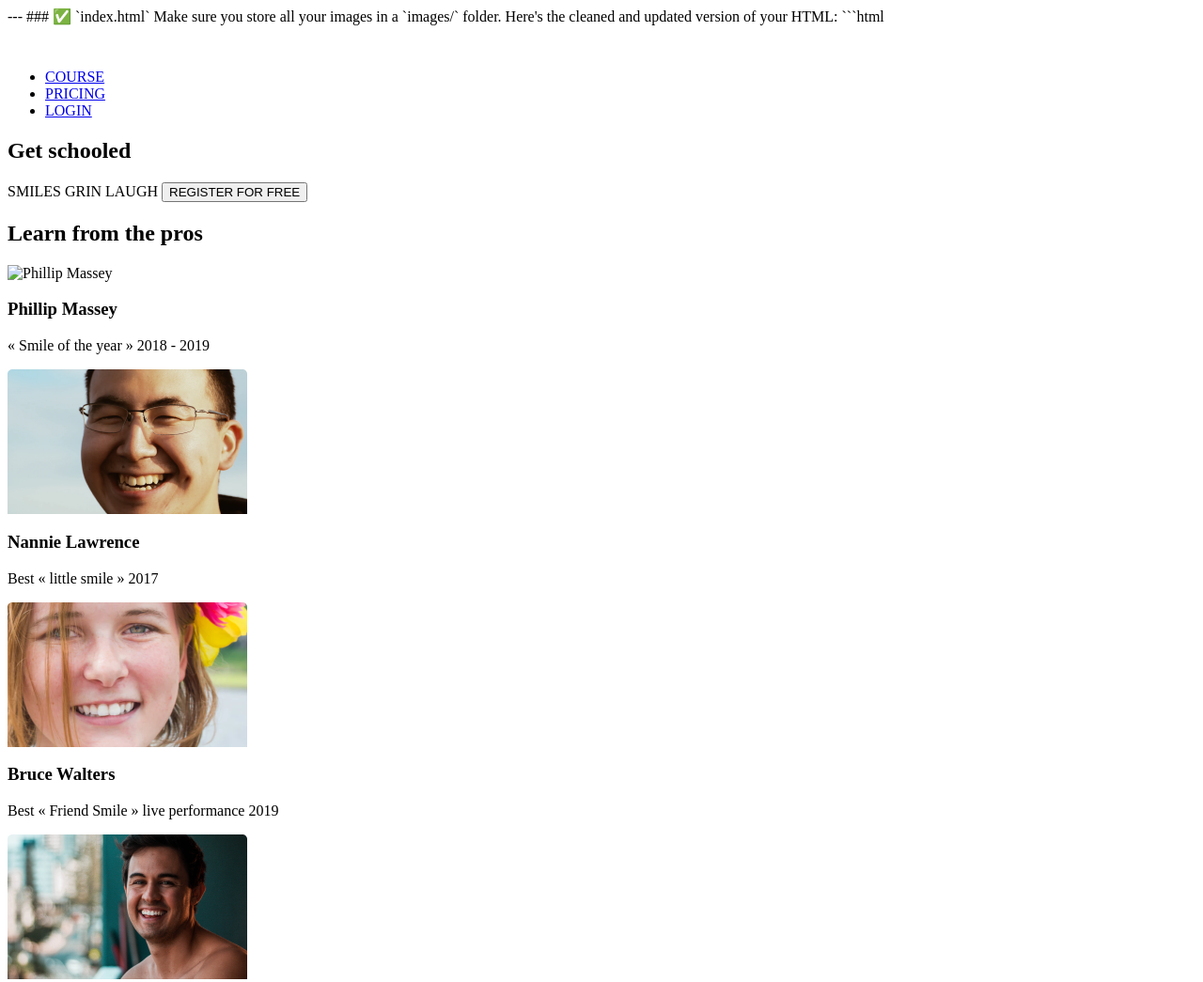
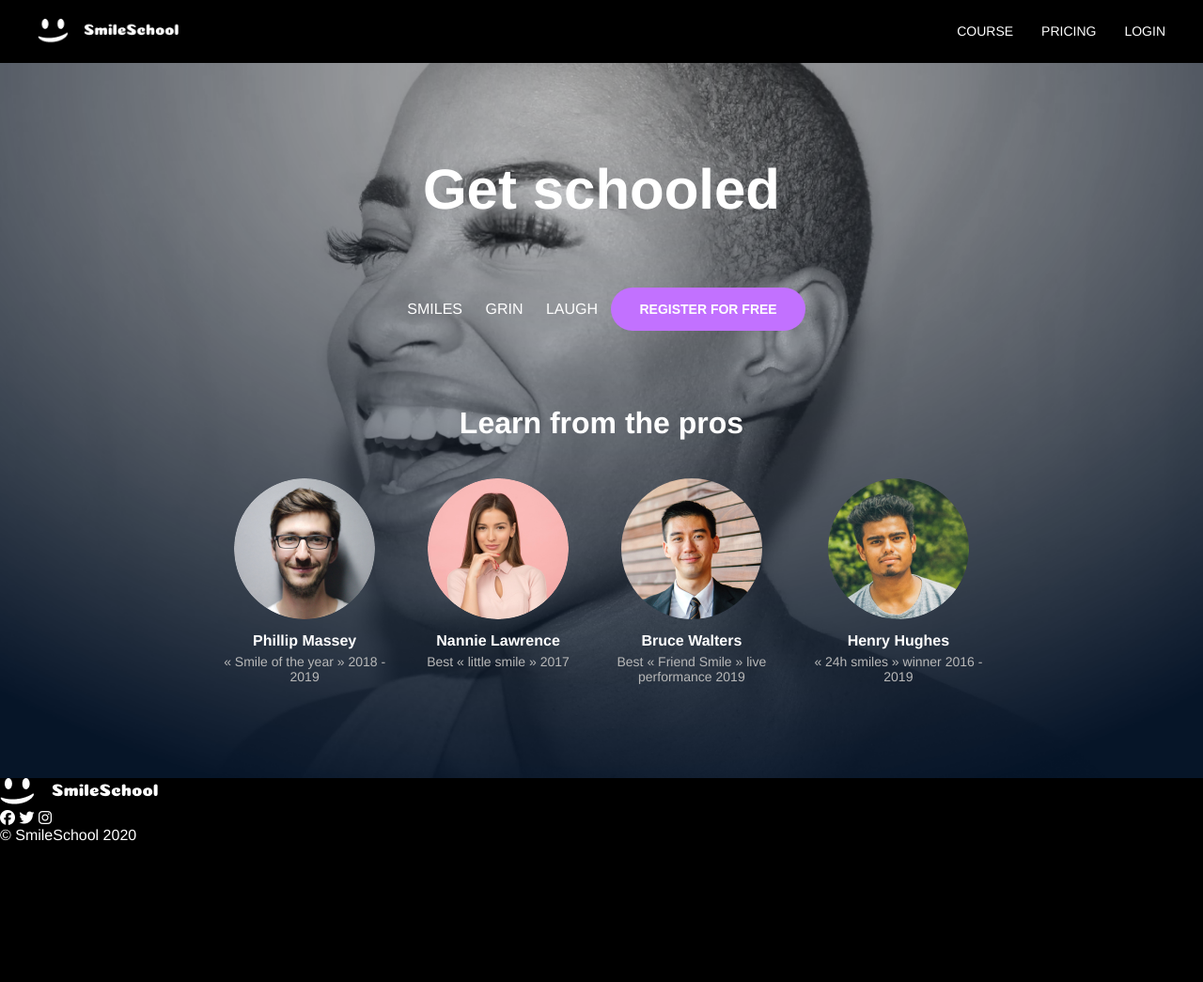
Before and after one commit to daviddagba/alx_html_css, a plain HTML site: page css_advanced/index.html in a window 1280 px wide. Shown: the top 1045 px of the page at 94% size. After the commit the page ends 898 px from the top, so only its background shows below. Drawn offline with Linux system fonts and the light colour scheme.

Commit message:
Add index.html styles.css

````diff
--- a/css_advanced/index.html
+++ b/css_advanced/index.html
@@ -1,11 +1,3 @@
-
----
-
-### ✅ `index.html`
-
-Make sure you store all your images in a `images/` folder. Here's the cleaned and updated version of your HTML:
-
-```html
 <!DOCTYPE html>
 <html lang="en">
 <head>
@@ -41,22 +33,22 @@ Make sure you store all your images in a `images/` folder. Here's the cleaned an
     <h2>Learn from the pros</h2>
     <div class="instructors">
       <div>
-            <img src="images/1 (3).png" alt="Phillip Massey"/>
+        <img src="images/1.png" alt="Phillip Massey">
         <h3>Phillip Massey</h3>
         <p>« Smile of the year » 2018 - 2019</p>
       </div>
       <div>
-            <img src="images/6.png" alt="Nannie Lawrence"/>
+        <img src="images/3.png" alt="Nannie Lawrence">
         <h3>Nannie Lawrence</h3>
         <p>Best « little smile » 2017</p>
       </div>
       <div>
-            <img src="images/7.png" alt="Bruce Walters"/>
+        <img src="images/2.png" alt="Bruce Walters">
         <h3>Bruce Walters</h3>
         <p>Best « Friend Smile » live performance 2019</p>
       </div>
       <div>
-            <img src="images/8.png" alt="Henry Hughes"/>
+        <img src="images/4.png" alt="Henry Hughes">
         <h3>Henry Hughes</h3>
         <p>« 24h smiles » winner 2016 - 2019</p>
       </div>
@@ -64,78 +56,6 @@ Make sure you store all your images in a `images/` folder. Here's the cleaned an
   </div>
 </section>
 
-    <!-- Testimonial -->
-    <section class="testimonial">
-      <div>
-        <img src="images/Bitmap.png" alt="Testimonial Image"/>
-      </div>
-      <div>
-        <blockquote>
-          « Those tutorials are concise and go straight to the point. I can’t think of a better place to learn smiling. And it’s so fun! »
-        </blockquote>
-        <h3>NAME</h3>
-        <p>Weather presenter</p>
-      </div>
-    </section>
-
-    <!-- Tutorials -->
-    <section>
-      <h2>Most popular tutorials</h2>
-      <div class="tutorials">
-        <!-- Repeat this block for each tutorial -->
-        <div>
-          <img src="images/Bitmap (1).png" alt="Tutorial Image"/>
-          <h3>Diagonal Smile</h3>
-          <p>Lorem ipsum dolor sit amet, consect adipiscing elit, sed do eiusmod.</p>
-          <div>
-            <img src="images/1 (3).png" alt="Phillip Massey"/>
-            <h4>Phillip Massey</h4>
-          </div>
-          <div class="stars">
-            <i class="fa-solid fa-star"></i>
-            <i class="fa-solid fa-star"></i>
-            <i class="fa-solid fa-star"></i>
-            <i class="fa-solid fa-star"></i>
-            <i class="fa-solid fa-star"></i>
-          </div>
-          <p>8 min</p>
-        </div>
-        <!-- Add the other 3 tutorials similarly -->
-      </div>
-    </section>
-
-    <!-- Membership -->
-    <section>
-      <h2>Free membership</h2>
-      <div class="benefits">
-        <div>
-          <img src="images/smile.svg" alt=""/>
-          <h3>Lorem Ipsum</h3>
-          <p>Lorem ipsum dolor sit amet, consectetur adipiscing elit.</p>
-        </div>
-        <!-- Repeat 3 more times -->
-      </div>
-      <button>REGISTER FOR FREE</button>
-    </section>
-
-    <!-- FAQ -->
-    <section>
-      <h2>F.A.Q</h2>
-      <div class="faq">
-        <div>
-          <h3>How does this work?</h3>
-          <p>Lorem ipsum dolor sit amet...</p>
-          <h3>How does this work?</h3>
-          <p>Lorem ipsum dolor sit amet...</p>
-        </div>
-        <div>
-          <h3>How does this work?</h3>
-          <p>Lorem ipsum dolor sit amet...</p>
-          <h3>How does this work?</h3>
-          <p>Lorem ipsum dolor sit amet...</p>
-        </div>
-      </div>
-    </section>
   </main>
 
   <!-- Footer -->
--- a/css_advanced/styles.css
+++ b/css_advanced/styles.css
@@ -0,0 +1,121 @@
+/* Reset default margins/paddings */
+* {
+  margin: 0;
+  padding: 0;
+  box-sizing: border-box;
+}
+
+/* Font and layout base */
+body {
+  font-family: 'Helvetica Neue', sans-serif;
+  color: #fff;
+  background-color: #000;
+}
+
+/* Header */
+header {
+  background-color: #000;
+  padding: 20px 40px;
+}
+
+nav {
+  display: flex;
+  align-items: center;
+  justify-content: space-between;
+}
+
+nav img {
+  width: 150px;
+  height: auto;
+}
+
+nav ul {
+  display: flex;
+  gap: 30px;
+  list-style: none;
+}
+
+nav a {
+  color: #fff;
+  text-decoration: none;
+  font-weight: 500;
+  font-size: 14px;
+}
+
+nav a:hover {
+  text-decoration: underline;
+}
+
+/* Hero Section */
+.hero {
+  background-image: url("images/object.png");
+  background-size: cover;
+  background-position: center;
+  padding: 100px 40px;
+  text-align: center;
+}
+
+.hero h1 {
+  font-size: 60px;
+  font-weight: bold;
+  margin-bottom: 30px;
+}
+
+.hero span {
+  display: inline-block;
+  font-size: 16px;
+  font-weight: 500;
+  margin: 0 10px;
+}
+
+.hero button {
+  margin-top: 40px;
+  padding: 15px 30px;
+  font-size: 14px;
+  font-weight: bold;
+  color: #fff;
+  background-color: #c271ff;
+  border: none;
+  border-radius: 30px;
+  cursor: pointer;
+}
+
+.hero button:hover {
+  background-color: #a95ce0;
+}
+
+/* Instructors section inside hero */
+.hero h2 {
+  font-size: 32px;
+  margin: 80px 0 40px;
+}
+
+.instructors {
+  display: flex;
+  justify-content: center;
+  flex-wrap: wrap;
+  gap: 40px;
+}
+
+.instructors div {
+  text-align: center;
+  max-width: 180px;
+}
+
+.instructors img {
+  width: 150px;
+  height: 150px;
+  border-radius: 50%;
+  object-fit: cover;
+  margin-bottom: 10px;
+}
+
+.instructors h3 {
+  font-size: 16px;
+  margin-bottom: 5px;
+}
+
+.instructors p {
+  font-size: 14px;
+  color: #b8b8b8;
+}
````
Lines whose indentation alone changed are shown as unchanged.
